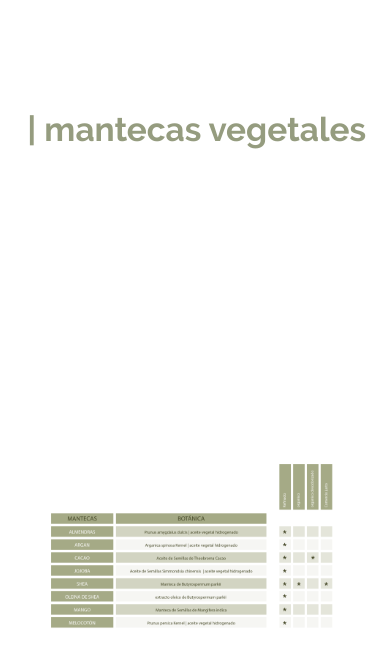
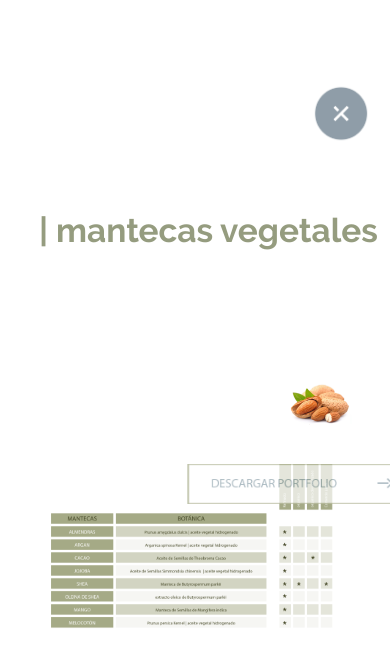
Before and after one commit to oriol119/Distributies, a plain HTML site: page mantecas2.html in a window 390 px wide. Drawn offline with nearby package versions, Linux system fonts and the light colour scheme.

Commit message:
aceites i mantecas, falten 2 coses

```diff
--- a/css/style.css
+++ b/css/style.css
@@ -507,7 +507,12 @@ align-items: center; }
 
 #page{
 
-  position: absolute; width: 230px; height: 40px; left: 80vw; top: 375%; opacity: 0.7;
+  position: absolute; width: 230px; height: 40px; left: 80vw; top: 275%; opacity: 0.7;
+}
+
+#page2{
+
+  position: absolute; width: 230px; height: 40px; left: 80vw; top: 155%; opacity: 0.7;
 }
 
 #portf_mantecas {
@@ -1891,10 +1896,10 @@ textarea:focus, input:focus, input[type]:focus {
 
 #section_aceites {
 
-  min-width: 100vw; min-height: 285vh;
-
-}
-#close_aceites{
+  min-width: 100vw; min-height: 290vh;
+
+}
+.close_aceites{
 
 top:15%; right: 5%; width: 70px; position: absolute;
 }
@@ -2671,15 +2676,22 @@ height: 70%;
 }
 
 #section_aceites{
-width: 100vw; height: 100vh;
+min-width: 100vw; min-height: 170vh;
 }
 
 #page {
   margin-top: 10%;
-  top: 240% ;
+  top: 140% ;
   left:55%;
 
 }
+
+#page2{
+
+  position: absolute; width: 230px; height: 40px; left: 80vw; top: 55%; opacity: 0.7;
+}
+
+
 
 #section_mantecas{
 
@@ -2693,7 +2705,7 @@ width: 100vw; height: 100vh;
   left:55%;
 
 }
-#close_aceites{
+.close_aceites{
 
   top:10%; width: 60px;
 }
@@ -2870,7 +2882,7 @@ width: 100vw; height: 100vh;
 
   #frutos-secos-almendras {
 
-     top: 135%; right:  5px; width: 100px;
+     top: 45%; right:  8%; width: 80px;
   }
 
 
--- a/mantecas2.html
+++ b/mantecas2.html
@@ -25,14 +25,14 @@
 
   <img src="IMG/4x/logo@4x.png" class="BR" style="position: absolute; top: 150%; left: 12%; width: 80px;">
 
-  <img class="close_all" id="close_mantecas" src= "../Distributies/IMG/boto_tancar_blau.png" > </img>
+  <img class="close_aceites" src= "../Distributies/IMG/boto_tancar_blau.png" > </img>
 
-  <h2 class="ace_vege" id="frase_mantecas"> | mantecas vegetales</h2>
+  <h2 class="ace_vege" > | mantecas vegetales</h2>
 
 
   <img src="IMG/4x/taula2.png" style="position: absolute; left:13%; top: 55%; width: 90%;">
   <form method="get" action="pdfs/ficha_aceites.pdf" >
-    <button class="portfolio" id="page" style="top: 157%;"></button>
+    <button class="portfolio" id="page2" ></button>
 
 
   </form>
```
Also changed, not shown: aceites2.html (+6 -6 lines).
